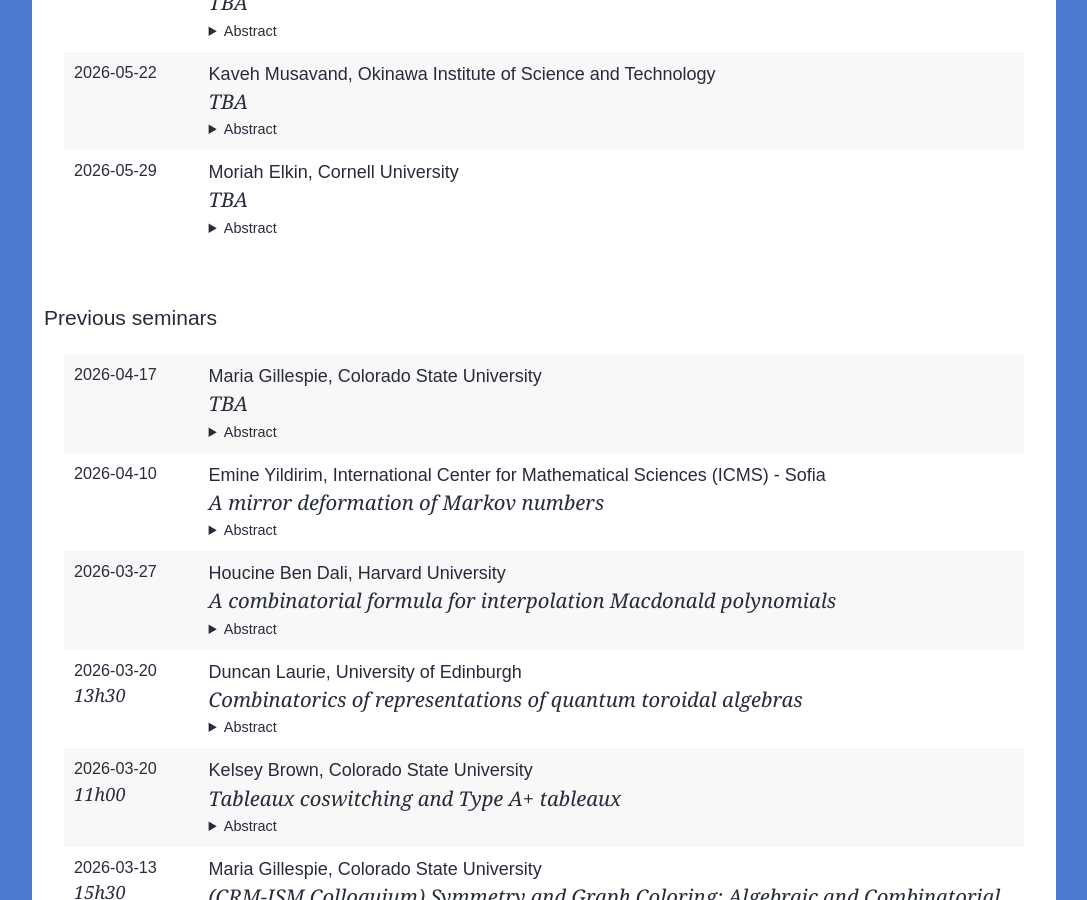
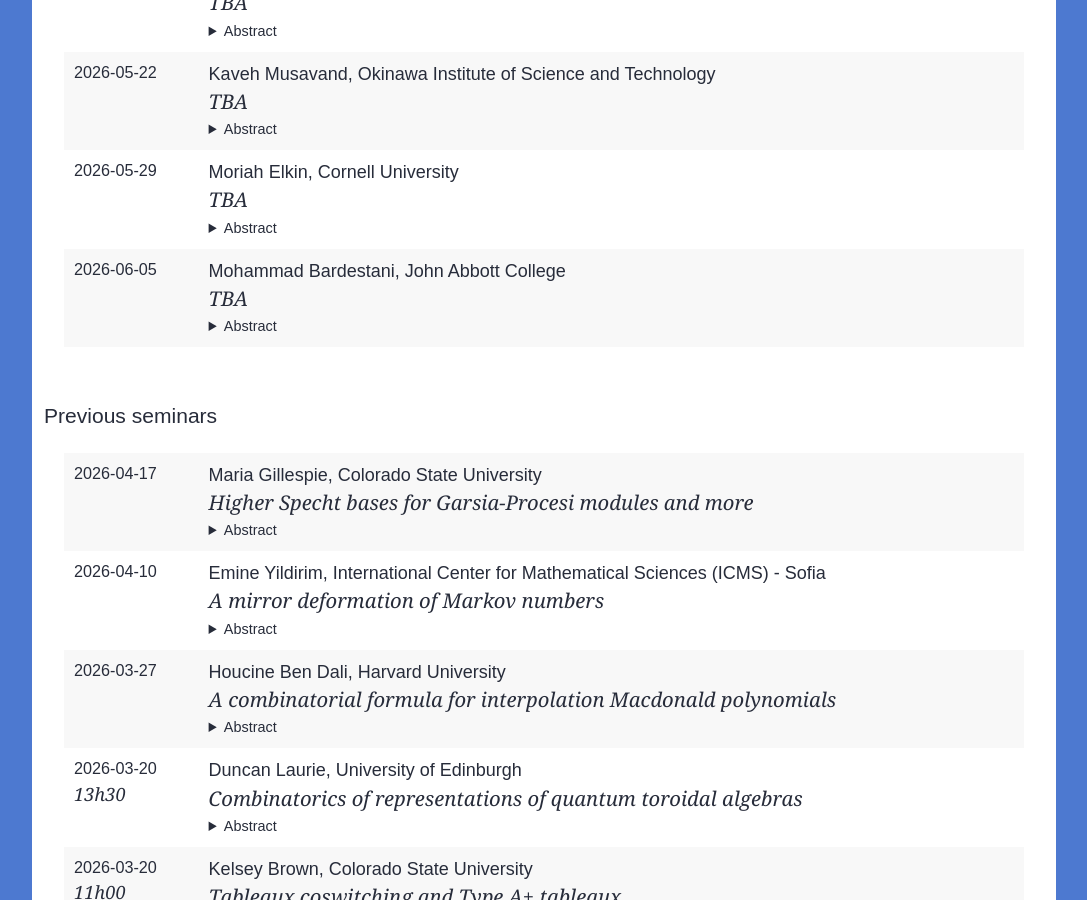
Before and after one commit to lacim-uqam/lacim-uqam.github.io, a Jekyll site: the page built from en/seminar.md, in a window 1280 px wide and 900 px high, scrolled down 1234 px. Shown: the whole window, without its empty margins (96-1183 px from the left). Built offline with Jekyll 4.4.1, drawn with Linux system fonts in a browser that asks for light colours; formulas are drawn with MathJax 3; our own code applies the rules of GitHub Pages for plain Markdown files.

Commit message:
Update lacim-seminar.yml
Added Maria's abstract and first speaker of June

```diff
--- a/_data/lacim-seminar.yml
+++ b/_data/lacim-seminar.yml
@@ -1,3 +1,9 @@
+- speaker: Mohammad Bardestani
+  affiliation: John Abbott College
+  title: TBA
+  date: 2026-06-05
+  abstract: >
+
 - speaker: Moriah Elkin
   affiliation: Cornell University
   title: TBA
@@ -36,9 +42,11 @@
 
 - speaker: Maria Gillespie
   affiliation: Colorado State University
-  title: TBA
+  title: Higher Specht bases for Garsia-Procesi modules and more
   date: 2026-04-17
   abstract: >
+    It is often helpful to find a basis for a quotient of a polynomial ring, thought of as a vector space.  When the ring also admits an action of the symmetric group, it is an extra advantage to find a basis that respects the decomposition into irreducible S_n-modules.  Such a basis, called a higher Specht basis, has now been constructed for the "coinvariant ring" and several of its generalizations arising in Schubert calculus and symmetric function theory.
+    We discuss the ongoing search for a higher Specht basis for the Garsia-Procesi modules and a new result for three row and hook shapes.  This is joint work with Raymond Chou and Mitsuki Hanada.
 
 - speaker: Emine Yildirim
   affiliation: International Center for Mathematical Sciences (ICMS) - Sofia
```
